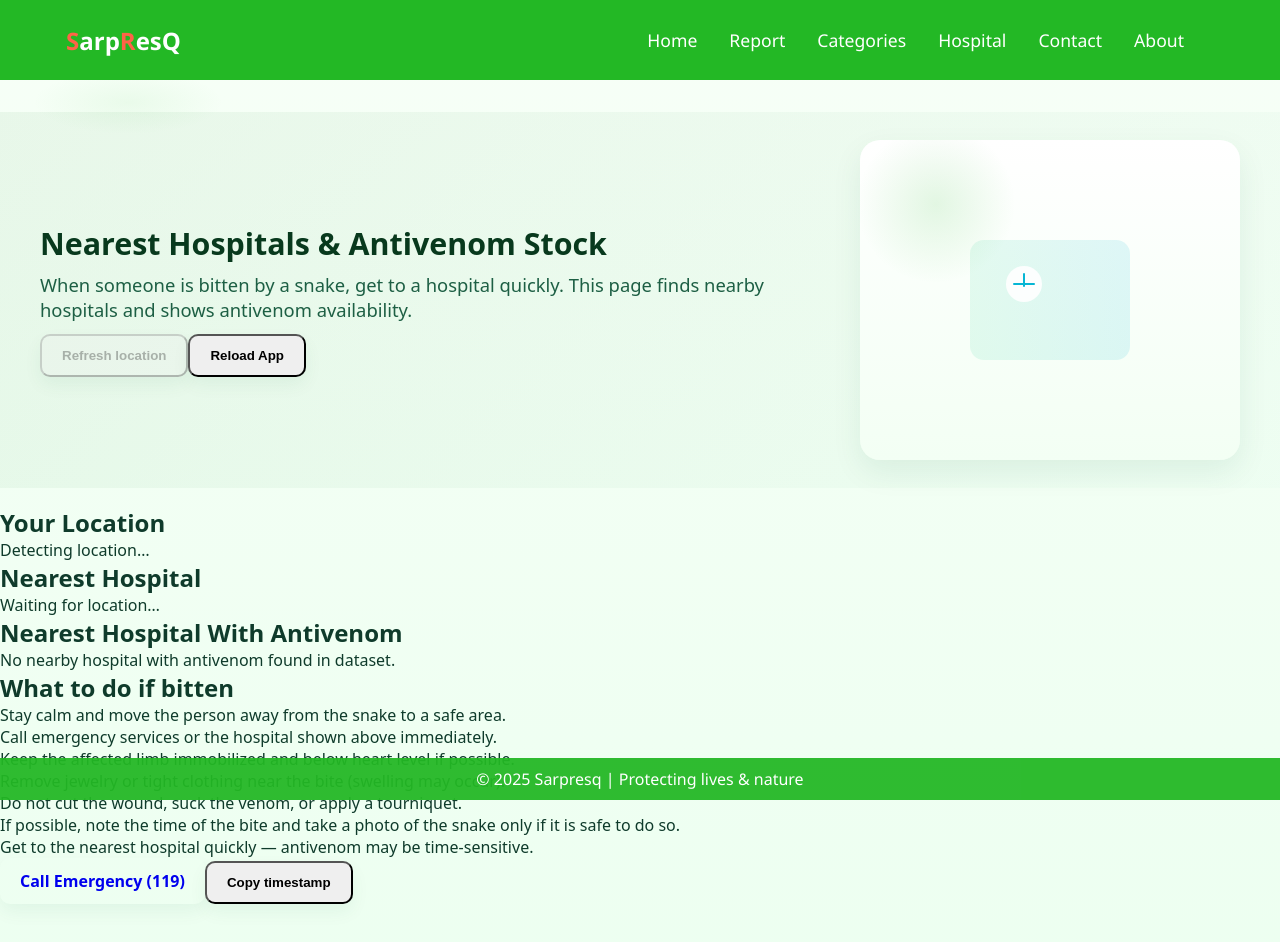
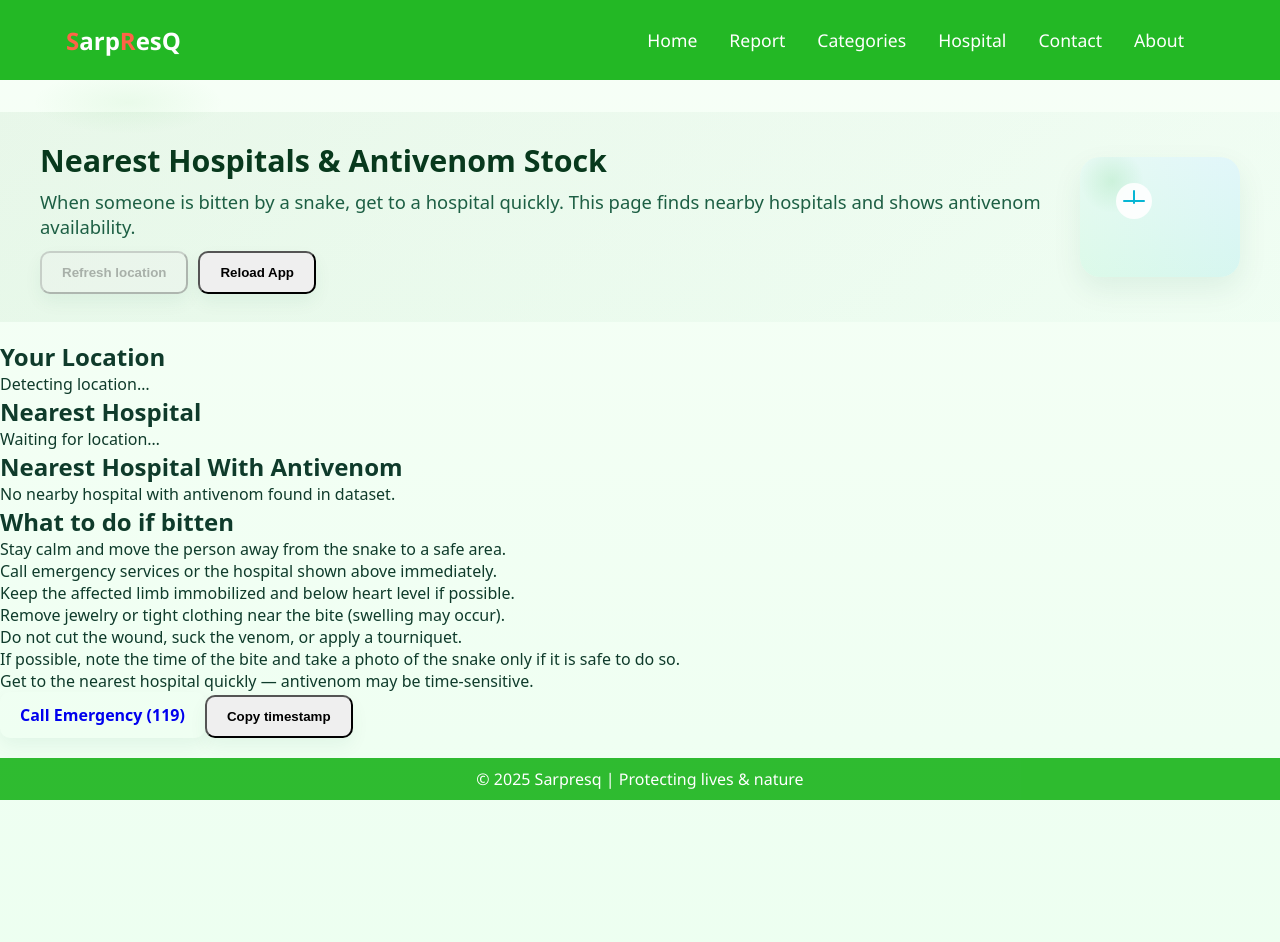
Before and after one commit to ashensilva12/SarpResQ, a React (Vite) app: page /Hospital in a window 1280 px wide. Shown: the top 942 px of the page. Built offline with nearby package versions, Linux system fonts and the light colour scheme; no server answers.

Commit message:
Update Hospital.css

```diff
--- a/src/component/pages/Hospital.css
+++ b/src/component/pages/Hospital.css
@@ -20,3 +20,10 @@
    margin:0 auto;
 }
 .hero-text{ flex:1 }
+.hero-visual{ width:160px; height:120px; display:flex;
+  align-items:center;
+  justify-content:center
+}
+.controls{ display:flex; gap:10px;
+  margin-top:8px
+}
```
